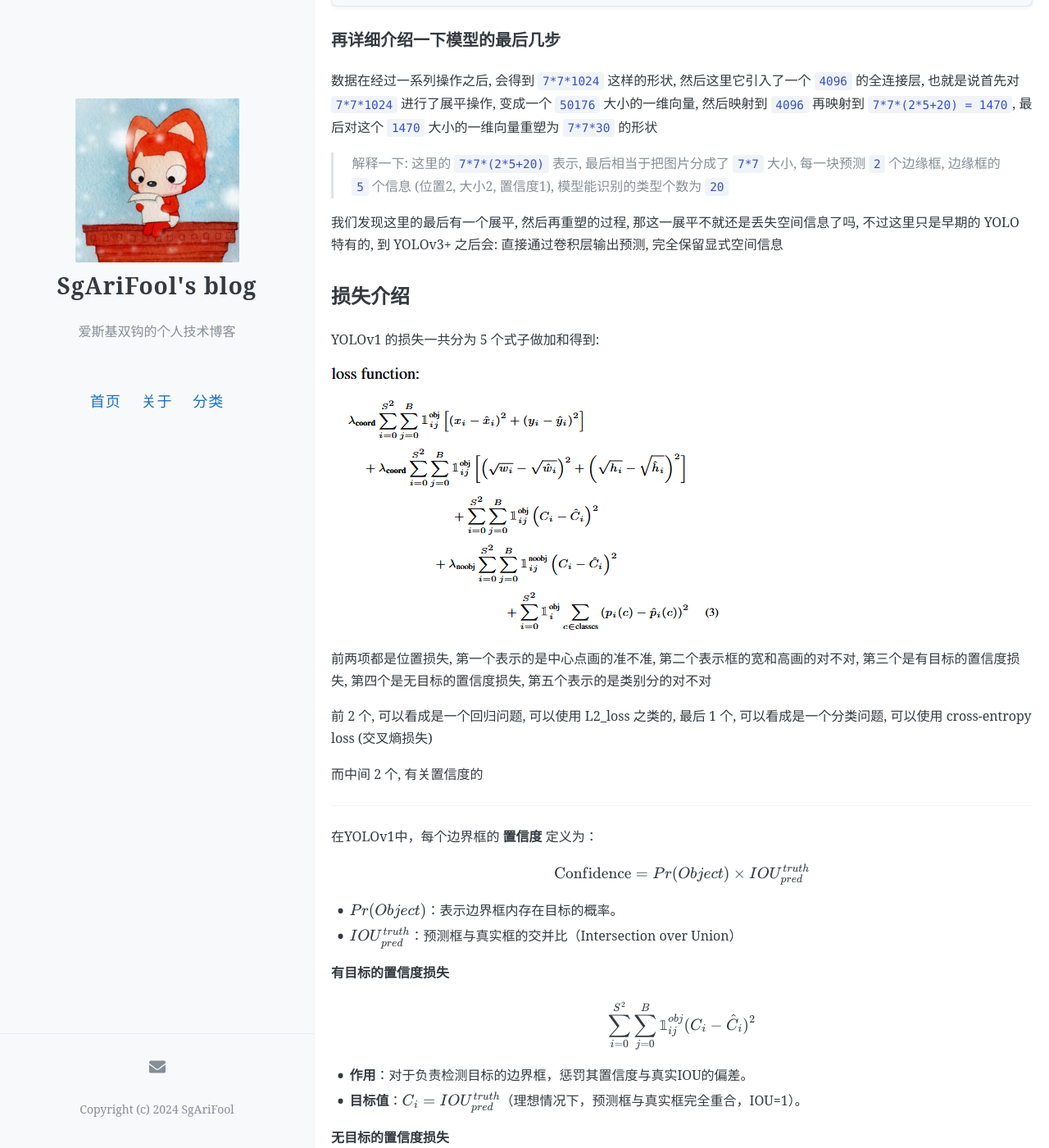
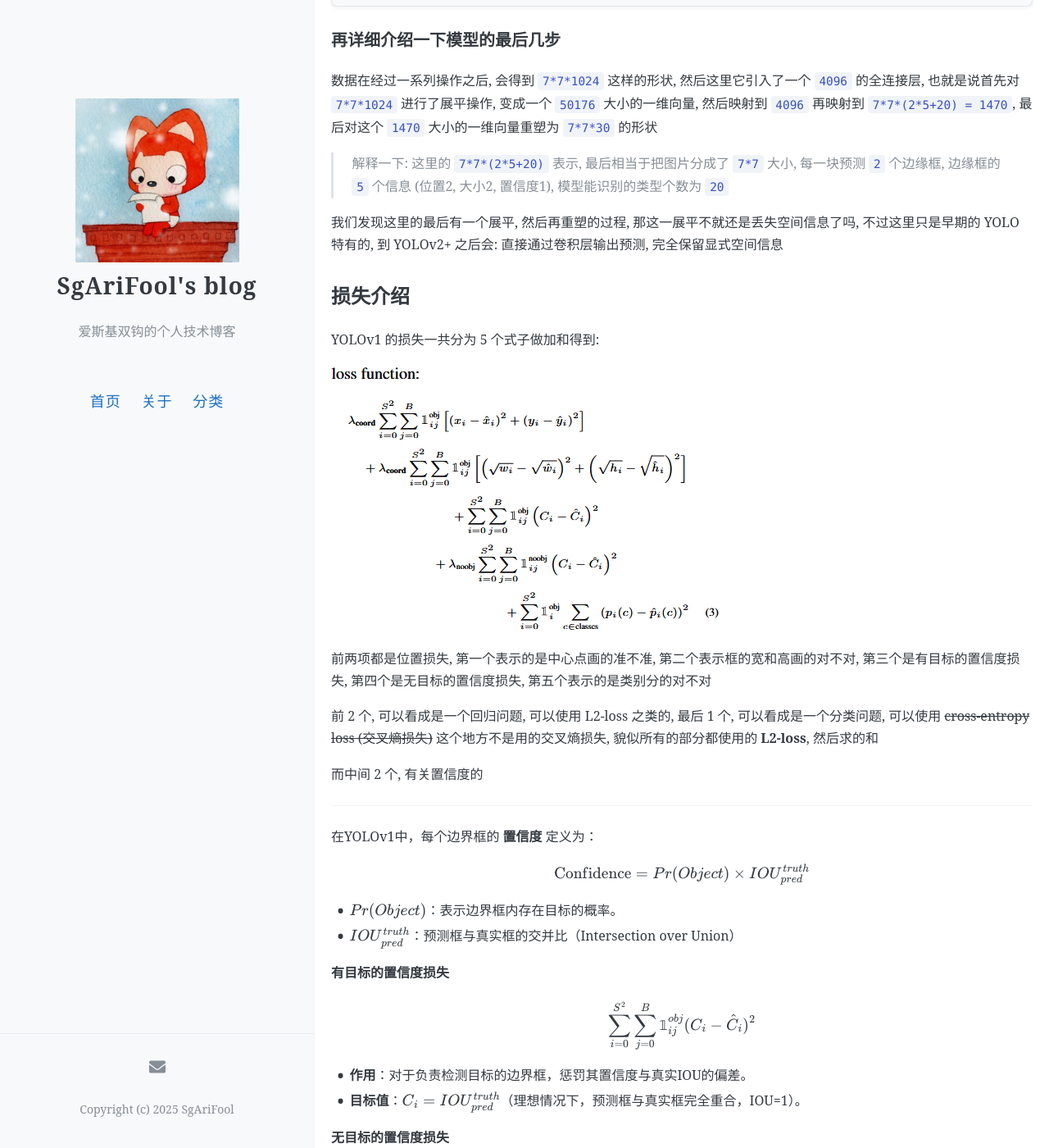
Before and after one commit to SgAriFool/sgarifool.github.io, a Jekyll site: the page built from _posts/2025-07-08-yolov1_model_notes.md, in a window 1280 px wide and 1400 px high, scrolled down 5214 px. Shown: the whole window at 82% size. Built offline with Jekyll 4.4.1, drawn with Linux system fonts in a browser that asks for light colours; comment, search, counter and statistics services are not loaded.

Commit message:
2025-07-08-update-3

```diff
--- a/_config.yml
+++ b/_config.yml
@@ -25,7 +25,7 @@ footer-links:
   twitter:
   youtube:
 
-footer-text: Copyright (c) 2024 SgAriFool
+footer-text: Copyright (c) 2025 SgAriFool
 
 url: https://sgarifool.github.io
 
--- a/_posts/2025-07-08-yolov1_model_notes.md
+++ b/_posts/2025-07-08-yolov1_model_notes.md
@@ -210,7 +210,7 @@ $$
 
 > 解释一下: 这里的 `7*7*(2*5+20)` 表示, 最后相当于把图片分成了 `7*7` 大小, 每一块预测 `2` 个边缘框, 边缘框的 `5` 个信息 (位置2, 大小2, 置信度1), 模型能识别的类型个数为 `20`
 
-我们发现这里的最后有一个展平, 然后再重塑的过程, 那这一展平不就还是丢失空间信息了吗, 不过这里只是早期的 YOLO 特有的, 到 YOLOv3+ 之后会: 直接通过卷积层输出预测, 完全保留显式空间信息
+我们发现这里的最后有一个展平, 然后再重塑的过程, 那这一展平不就还是丢失空间信息了吗, 不过这里只是早期的 YOLO 特有的, 到 YOLOv2+ 之后会: 直接通过卷积层输出预测, 完全保留显式空间信息
 
 ## 损失介绍
 
@@ -220,7 +220,7 @@ YOLOv1 的损失一共分为 5 个式子做加和得到:
 
 前两项都是位置损失, 第一个表示的是中心点画的准不准, 第二个表示框的宽和高画的对不对, 第三个是有目标的置信度损失, 第四个是无目标的置信度损失, 第五个表示的是类别分的对不对
 
-前 2 个, 可以看成是一个回归问题, 可以使用 L2_loss 之类的, 最后 1 个, 可以看成是一个分类问题, 可以使用 cross-entropy loss (交叉熵损失)
+前 2 个, 可以看成是一个回归问题, 可以使用 L2-loss 之类的, 最后 1 个, 可以看成是一个分类问题, 可以使用 ~~cross-entropy loss (交叉熵损失)~~ 这个地方不是用的交叉熵损失, 貌似所有的部分都使用的 **L2-loss**, 然后求的和
 
 而中间 2 个, 有关置信度的
 
```
